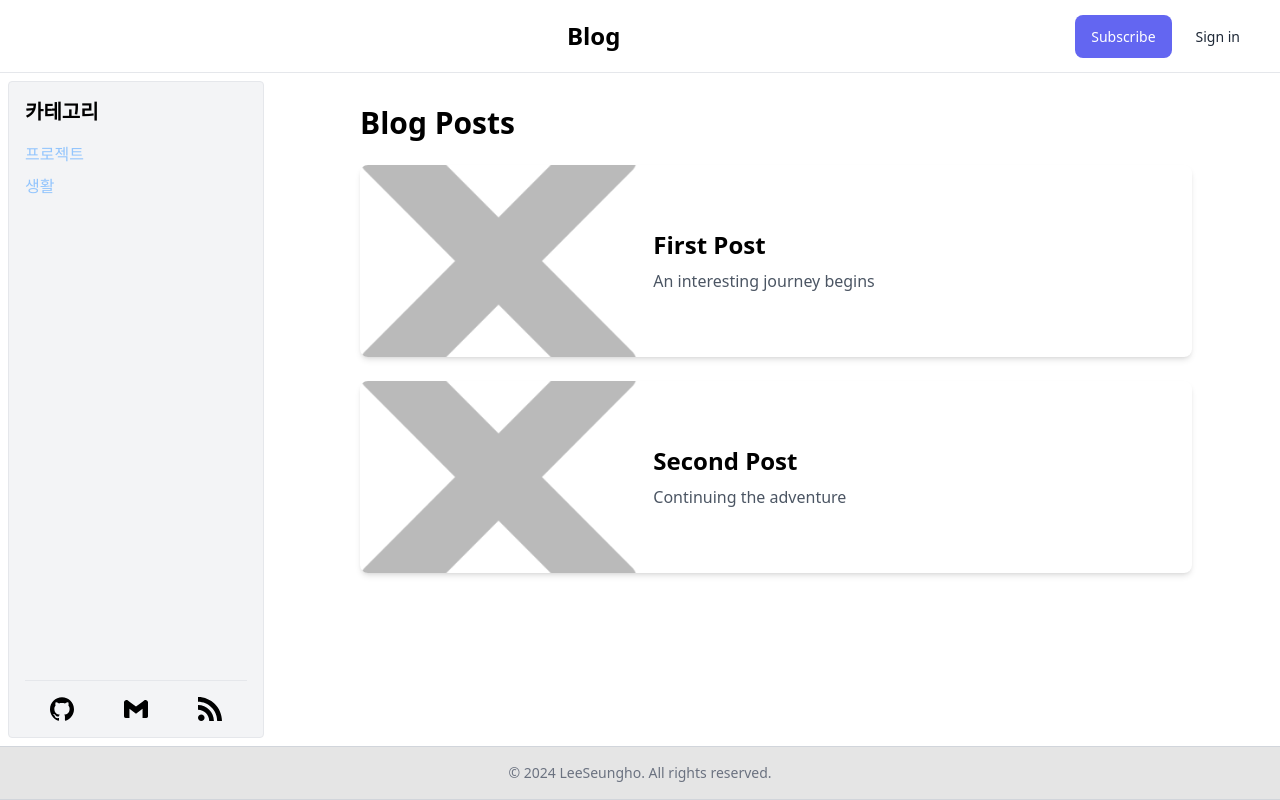
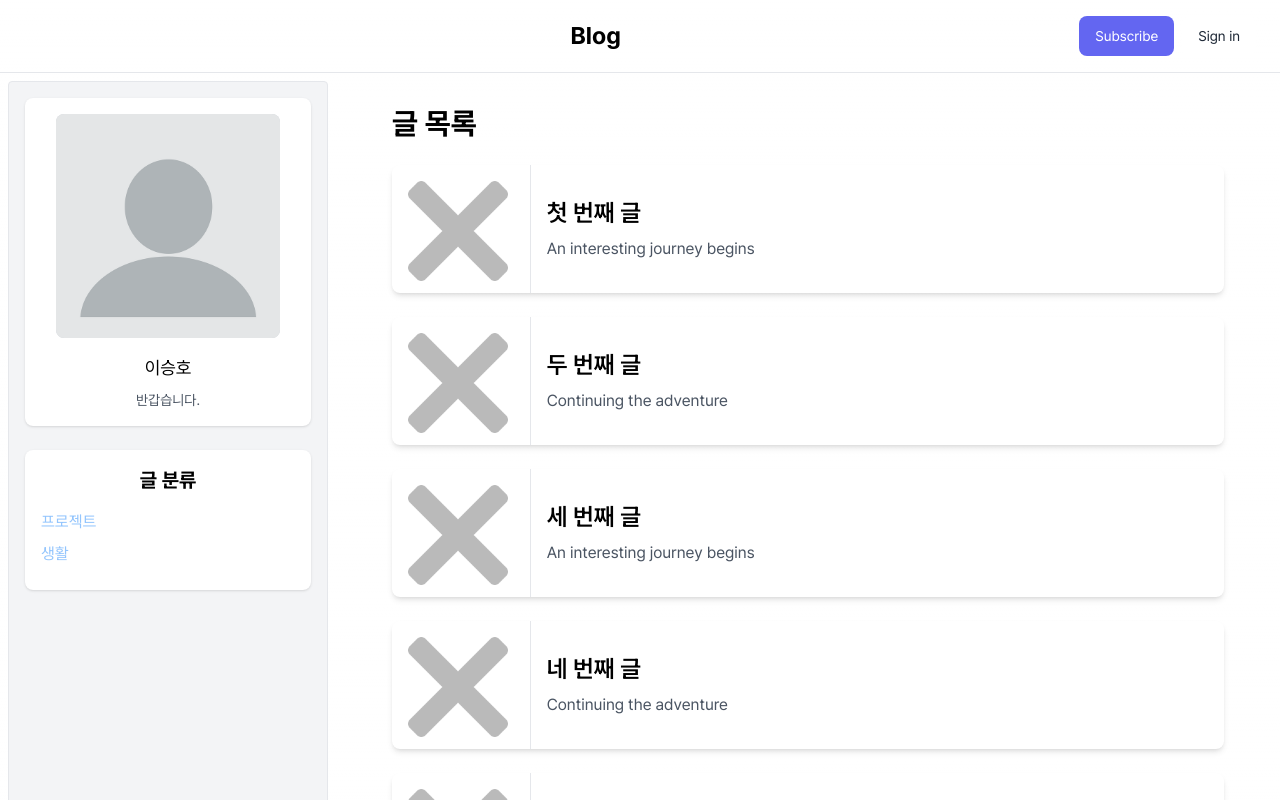
Before and after one commit to seung7642/contentria, a Next.js app in the folder frontend/: page / in a window 1280 px wide. Shown: the top 800 px of the page. Built offline with nearby package versions, Linux system fonts and the light colour scheme.

Commit message:
style: 사이드바 내 프로필 박스, 글 분류 박스 분리 및 기타 스타일 적용

```diff
--- a/frontend/src/app/_component/sidebar.tsx
+++ b/frontend/src/app/_component/sidebar.tsx
@@ -13,9 +13,27 @@ const categories: Category[] = [
 
 const Sidebar: React.FC = () => {
   return (
-    <aside className="m-2 flex w-64 flex-col overflow-auto rounded border border-gray-200 bg-gray-100 p-4">
-      <div className="flex-grow">
-        <h2 className="mb-4 text-xl font-bold">카테고리</h2>
+    <aside className="m-2 flex w-80 flex-col overflow-auto rounded border border-gray-200 bg-gray-100 p-4">
+      {/* 프로필 박스 */}
+      <div className="mb-6 rounded-lg bg-white p-4 shadow">
+        <div className="flex flex-col items-center">
+          <div className="mb-4 flex h-56 w-56 items-center justify-center rounded-lg bg-gray-300">
+            <Image
+              src={`/images/default-profile.png`}
+              alt="profile"
+              width={250}
+              height={250}
+              className="rounded-lg"
+            />
+          </div>
+          <h2 className="mb-2 text-lg">이승호</h2>
+          <p className="text-center text-sm text-gray-600">반갑습니다.</p>
+        </div>
+      </div>
+
+      {/* 카테고리 박스 */}
+      <div className="mb-6 rounded-lg bg-white p-4 shadow">
+        <h2 className="mb-4 text-center text-xl font-bold">글 분류</h2>
         <ul>
           {categories.map((category) => (
             <li key={category.id} className="mb-2">
@@ -26,17 +44,19 @@ const Sidebar: React.FC = () => {
           ))}
         </ul>
       </div>
+
+      {/* 아이콘 박스 */}
       <div className="mt-auto border-t border-gray-200 pt-4">
         <div className="flex justify-around">
           <a
-            href="https://github.com/yourusername"
+            href="https://github.com/seung7642"
             target="_blank"
             rel="noopener noreferrer"
             className="text-gray-600 hover:text-gray-900"
           >
             <Image src="/icons/github.svg" alt="GitHub" width={24} height={24} />
           </a>
-          <a href="mailto:your.email@example.com" className="text-gray-600 hover:text-gray-900">
+          <a href="mailto:seung7642@gmail.com" className="text-gray-600 hover:text-gray-900">
             <Image src="/icons/gmail.svg" alt="Email" width={24} height={24} />
           </a>
           <a
--- a/frontend/src/app/globals.css
+++ b/frontend/src/app/globals.css
@@ -6,6 +6,9 @@
   --foreground-rgb: 0, 0, 0;
   --background-start-rgb: 255, 255, 255;
   --background-end-rgb: 255, 255, 255;
+  --font-pretendard: 'Pretendard Variable', Pretendard, -apple-system, BlinkMacSystemFont, system-ui,
+    Roboto, 'Helvetica Neue', 'Segoe UI', 'Apple SD Gothic Neo', 'Noto Sans KR', 'Malgun Gothic',
+    'Apple Color Emoji', 'Segoe UI Emoji', 'Segoe UI Symbol', sans-serif;
 }
 
 @media (prefers-color-scheme: dark) {
@@ -17,12 +20,9 @@
 }
 
 body {
+  font-family: var(--font-pretendard);
   color: rgb(var(--foreground-rgb));
-  background: linear-gradient(
-      to bottom,
-      transparent,
-      rgb(var(--background-end-rgb))
-    )
+  background: linear-gradient(to bottom, transparent, rgb(var(--background-end-rgb)))
     rgb(var(--background-start-rgb));
 }
 
--- a/frontend/src/app/layout.tsx
+++ b/frontend/src/app/layout.tsx
@@ -4,6 +4,13 @@ import { Footer } from './_component/footer';
 import Header from './_component/header';
 import Sidebar from './_component/sidebar';
 import TableOfContents from './_component/tableOfContents';
+import localFont from 'next/font/local';
+
+const pretendard = localFont({
+  src: '../../public/fonts/PretendardVariable.woff2',
+  display: 'swap',
+  weight: '45 920',
+});
 
 export const metadata: Metadata = {
   title: 'Blog',
@@ -19,9 +26,9 @@ export default function RootLayout({
 
   return (
     <html lang="en">
-      <body className="grid h-screen grid-rows-[auto_1fr_auto]">
+      <body className={`grid h-screen grid-rows-[auto_1fr_auto] ${pretendard.className}`}>
         <Header />
-        <div className="grid grid-cols-[auto_minmax(auto,_1200px)_auto] overflow-hidden">
+        <div className="grid grid-cols-[auto_minmax(auto,_1200px)_auto]">
           <Sidebar />
           <main className="mx-auto w-full max-w-4xl overflow-auto p-4">
             <div className="flex-grow p-4">{children}</div>
--- a/frontend/src/app/page.tsx
+++ b/frontend/src/app/page.tsx
@@ -4,13 +4,37 @@ import Link from 'next/link';
 const posts = [
   {
     id: '1',
-    title: 'First Post',
+    title: '첫 번째 글',
     subtitle: 'An interesting journey begins',
     thumbnail: '/images/default-thumbnail.png',
   },
   {
     id: '2',
-    title: 'Second Post',
+    title: '두 번째 글',
+    subtitle: 'Continuing the adventure',
+    thumbnail: '/images/default-thumbnail.png',
+  },
+  {
+    id: '3',
+    title: '세 번째 글',
+    subtitle: 'An interesting journey begins',
+    thumbnail: '/images/default-thumbnail.png',
+  },
+  {
+    id: '4',
+    title: '네 번째 글',
+    subtitle: 'Continuing the adventure',
+    thumbnail: '/images/default-thumbnail.png',
+  },
+  {
+    id: '5',
+    title: '다섯 번째 글',
+    subtitle: 'An interesting journey begins',
+    thumbnail: '/images/default-thumbnail.png',
+  },
+  {
+    id: '6',
+    title: '여섯 번째 글',
     subtitle: 'Continuing the adventure',
     thumbnail: '/images/default-thumbnail.png',
   },
@@ -19,17 +43,17 @@ const posts = [
 export default function Home() {
   return (
     <div>
-      <h1 className="mb-6 text-3xl font-bold">Blog Posts</h1>
+      <h1 className="mb-6 text-3xl font-bold">글 목록</h1>
       <div className="space-y-6">
         {posts.map((post) => (
           <Link href={`/posts/${post.id}`} key={post.id} className="block">
-            <div className="flex h-48 overflow-hidden rounded-lg bg-white shadow-md">
-              <div className="relative w-1/3">
+            <div className="flex h-32 overflow-hidden rounded-lg bg-white shadow-md">
+              <div className="w-1/6 border-r p-4">
                 <Image
                   src={post.thumbnail}
                   alt={`Thumbnail for ${post.title}`}
-                  layout="fill"
-                  objectFit="cover"
+                  width={100}
+                  height={100}
                 />
               </div>
               <div className="flex w-2/3 flex-col justify-center p-4">
```
Also changed, not shown: frontend/public/fonts/PretendardVariable.woff2 (added), frontend/public/images/default-profile.png (added).
